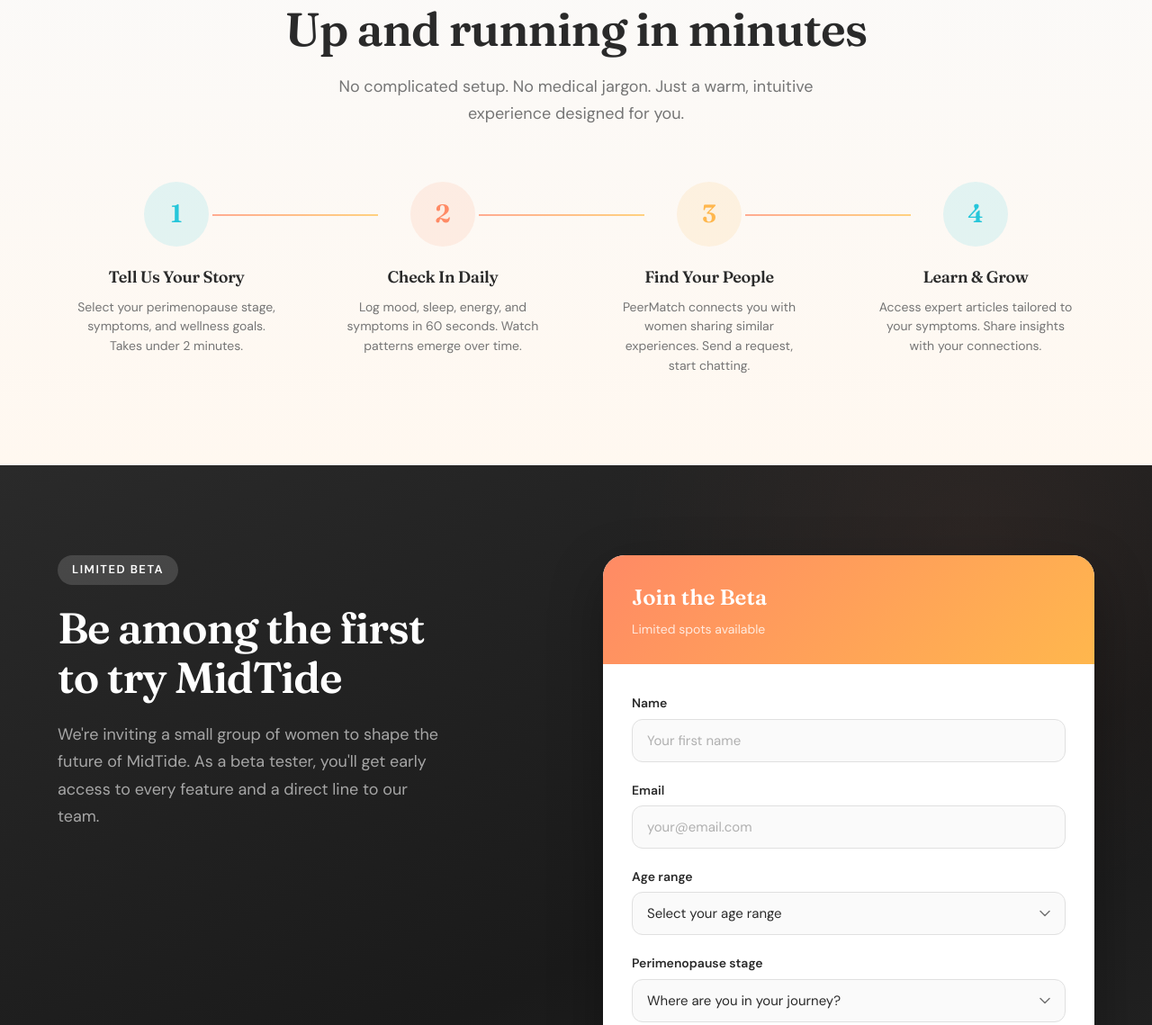
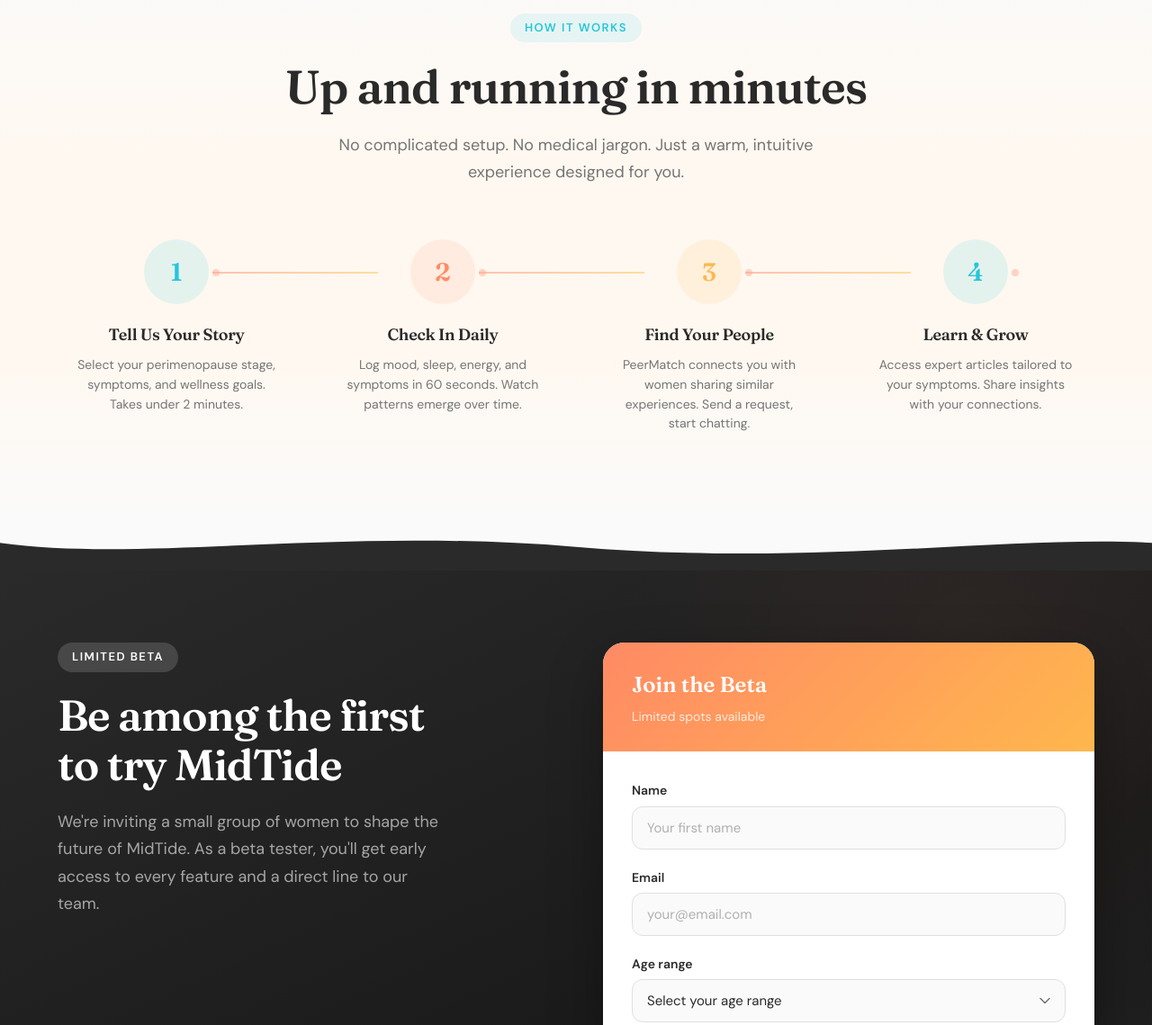
Before and after one commit to beacompagnon-afk/midtide-website, a plain HTML site: page index.html in a window 1280 px wide. Shown: the part 2984-4123 px from the top of the page at 90% size. Drawn offline with Linux system fonts and the light colour scheme.

Commit message:
Add files via upload

```diff
--- a/index.html
+++ b/index.html
@@ -265,8 +265,15 @@
 .problem-card h4{font-size:16px;font-weight:600;margin-bottom:4px}
 .problem-card p{font-size:14px;color:var(--gray);line-height:1.5}
 
+/* ── WAVE DIVIDERS ─────────────────────────────────────────── */
+.wave-divider{
+  width:100%;overflow:hidden;line-height:0;position:relative;z-index:2;
+}
+.wave-divider svg{display:block;width:100%;height:auto}
+.wave-divider.flip{transform:scaleY(-1)}
+
 /* ── FEATURES / THREE PILLARS ───────────────────────────────── */
-.features{background:var(--bg)}
+.features{background:var(--surface-warm);position:relative}
 .features-header{text-align:center;margin-bottom:72px}
 .pillar-grid{display:grid;grid-template-columns:repeat(3,1fr);gap:28px}
 .pillar{
@@ -309,8 +316,12 @@
 
 /* ── HOW IT WORKS ───────────────────────────────────────────── */
 .how-it-works{
-  background:linear-gradient(180deg,var(--bg),var(--warm));
+  background:linear-gradient(180deg,var(--bg) 0%,var(--warm) 40%,var(--warm) 70%,var(--bg) 100%);
   position:relative;
+}
+.how-it-works::before{
+  content:'';position:absolute;top:0;left:0;right:0;height:1px;
+  background:linear-gradient(90deg,transparent,rgba(255,138,101,0.15),transparent);
 }
 .steps{display:grid;grid-template-columns:repeat(4,1fr);gap:32px;margin-top:60px}
 .step{text-align:center;position:relative}
@@ -318,6 +329,12 @@
   content:'';position:absolute;top:36px;left:calc(50% + 40px);
   width:calc(100% - 80px);height:2px;
   background:linear-gradient(90deg,var(--coral-light),var(--peach-light));
+  opacity:0.7;
+}
+.step::before{
+  content:'';position:absolute;top:33px;left:calc(50% + 40px);
+  width:8px;height:8px;border-radius:50%;
+  background:var(--coral-light);opacity:0.5;z-index:2;
 }
 .step:last-child::after{display:none}
 .step-num{
@@ -774,8 +791,15 @@
   </div>
 </section>
 
+<!-- Wave: Problem → Features -->
+<div class="wave-divider" style="margin-top:-1px">
+  <svg viewBox="0 0 1440 60" xmlns="http://www.w3.org/2000/svg" preserveAspectRatio="none">
+    <path d="M0,20 C240,50 480,0 720,25 C960,50 1200,10 1440,30 L1440,60 L0,60 Z" fill="var(--surface-warm)"/>
+  </svg>
+</div>
+
 <!-- ════ FEATURES / THREE PILLARS ════ -->
-<section class="features section" id="features">
+<section class="features section" id="features" style="padding-top:80px">
   <div class="container">
     <div class="features-header">
       <div class="section-label reveal">Three Pillars</div>
@@ -820,8 +844,15 @@
   </div>
 </section>
 
+<!-- Wave: Features → How It Works -->
+<div class="wave-divider" style="margin-top:-1px;background:var(--surface-warm)">
+  <svg viewBox="0 0 1440 60" xmlns="http://www.w3.org/2000/svg" preserveAspectRatio="none">
+    <path d="M0,30 C360,0 720,50 1080,20 C1260,10 1380,25 1440,20 L1440,60 L0,60 Z" fill="var(--bg)"/>
+  </svg>
+</div>
+
 <!-- ════ HOW IT WORKS ════ -->
-<section class="how-it-works section" id="how-it-works">
+<section class="how-it-works section" id="how-it-works" style="padding-top:80px">
   <div class="container">
     <div class="text-center">
       <div class="section-label reveal">How It Works</div>
@@ -895,8 +926,15 @@
   </div>
 </section>
 
+<!-- Wave: How It Works → Beta -->
+<div class="wave-divider" style="margin-top:-1px">
+  <svg viewBox="0 0 1440 60" xmlns="http://www.w3.org/2000/svg" preserveAspectRatio="none">
+    <path d="M0,25 C180,50 420,5 720,30 C1020,55 1260,15 1440,25 L1440,60 L0,60 Z" fill="var(--dark)"/>
+  </svg>
+</div>
+
 <!-- ════ BETA SIGNUP ════ -->
-<section class="beta-section" id="beta">
+<section class="beta-section" id="beta" style="padding-top:80px">
   <div class="container">
     <div class="beta-inner">
       <div class="beta-content reveal">
```
